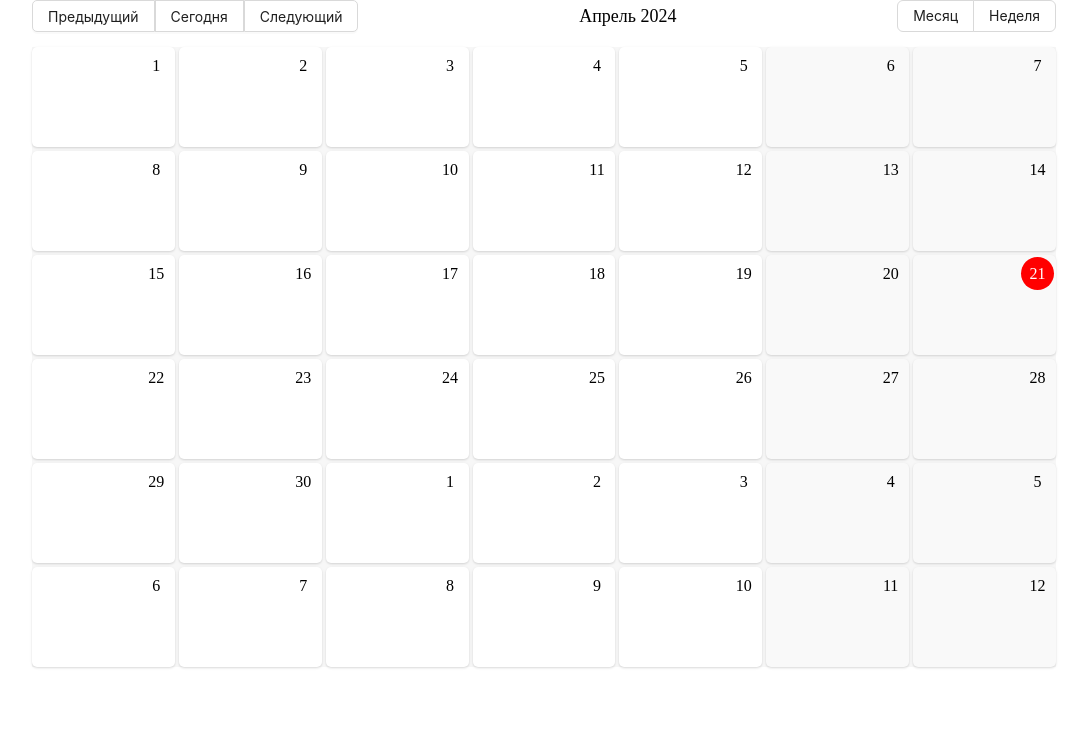
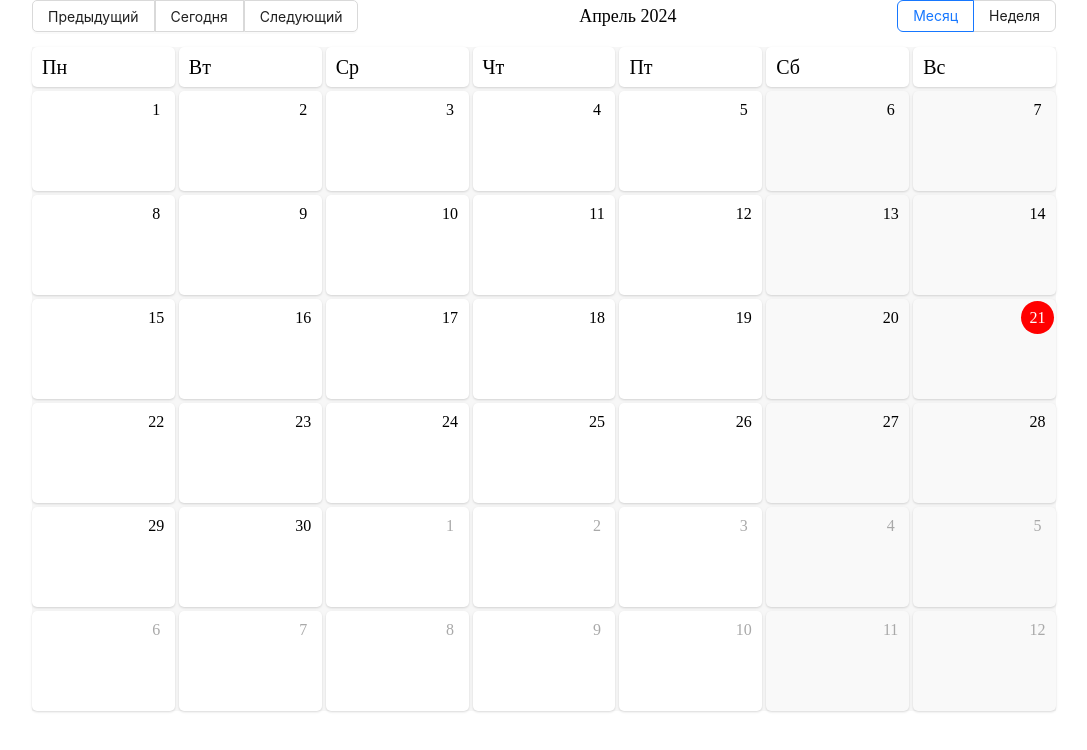
Before and after one commit to SVorobey/developReact, a React (Vite) app: page /calendar in a window 1280 px wide. Shown: the top 750 px of the page, without its empty margins (96-1183 px from the left). Built offline with nearby package versions, Linux system fonts and the light colour scheme.

Commit message:
Some visual fixes

```diff
--- a/src/app/momentConfig/index.ts
+++ b/src/app/momentConfig/index.ts
@@ -1,4 +1,4 @@
-export const daysOfWeek = ['Вс', 'Пн', 'Вт', 'Ср', 'Чт', 'Пт', 'Сб'];
+export const daysOfWeek = ['Пн', 'Вт', 'Ср', 'Чт', 'Пт', 'Сб', 'Вс'];
 export const monthsOfYear = [
     'Январь',
     'Февраль',
--- a/src/features/calendar/calendarCells/index.tsx
+++ /dev/null
@@ -1,29 +0,0 @@
-import moment from "moment";
-import { Cells, CellsWrapper, RowInCell, DayWrapper, CurrentDay } from "./styles";
-
-
-type Props = {
-    fulldate: string,
-}
-
-export const CalendarCells:React.FC<Props> = ({fulldate}) => {
-    const day = moment(fulldate).startOf('month').startOf('week');
-    const calendarDays = [...Array(42)].map(() => day.add(1, 'day').clone());
-  return (
-    <CellsWrapper>
-        {
-            calendarDays.map((item) => (
-                <Cells key={item.unix()} isweekend={(item.day() === 6 || item.day() === 0) ? 'true' : 'false'}>
-                    <RowInCell
-                        justifycontent={'flex-end'}
-                    >
-                        <DayWrapper>
-                            {moment().isSame(item, 'day') ? <CurrentDay>{item.format('D')}</CurrentDay> : item.format('D')}
-                        </DayWrapper>
-                    </RowInCell>
-                </Cells>
-            ))
-        }
-    </CellsWrapper>
-  )
-}
--- /dev/null
+++ b/src/features/calendar/calendarCellsMonth/index.tsx
@@ -0,0 +1,44 @@
+import moment from "moment";
+import { Cells, CellsWrapper, RowInCell, DayWrapper, CurrentDay, DayInHeader, WeekDaysWrapper } from "./styles";
+import { daysOfWeek } from "@app/momentConfig";
+
+
+type Props = {
+    fulldate: string,
+}
+
+export const CalendarCellsMonth:React.FC<Props> = ({fulldate}) => {
+    const day = moment(fulldate).startOf('month').startOf('week');
+    const calendarDays = [...Array(42)].map(() => day.add(1, 'day').clone());
+    console.log(moment().month());
+  return (
+    <CellsWrapper>
+        {
+            daysOfWeek.map((item) => (
+                <WeekDaysWrapper>
+                    <DayInHeader>
+                        {item}
+                    </DayInHeader>
+                </WeekDaysWrapper>
+            ))
+        }
+        {
+            calendarDays.map((item) => (
+                <Cells
+                    key={item.unix()}
+                    isweekend={(item.day() === 6 || item.day() === 0) ? 'true' : 'false'}
+                    isCurrentMonth={item.month() === moment(fulldate).month() ? 'true' : 'false'}
+                >
+                    <RowInCell
+                        justifycontent={'flex-end'}
+                    >
+                        <DayWrapper>
+                            {moment().isSame(item, 'day') ? <CurrentDay>{item.format('D')}</CurrentDay> : item.format('D')}
+                        </DayWrapper>
+                    </RowInCell>
+                </Cells>
+            ))
+        }
+    </CellsWrapper>
+  )
+}
--- a/src/features/calendar/calendarCells/styles.ts
+++ b/src/features/calendar/calendarCellsMonth/styles.ts
@@ -3,12 +3,12 @@ import styled from 'styled-components';
 type Props = {
     justifycontent?: string,
     isweekend?: string,
+    isCurrentMonth?: string,
 }
 
 export const CellsWrapper = styled.div`
     display: grid;
     grid-template-columns: repeat(7, 1fr);
-    grid-template-rows: repeat(6, 1fr);
     grid-gap: 4px;
     background: #F7F7F7;
 `;
@@ -17,7 +17,7 @@ export const Cells = styled.div<Props>`
     min-width: 140px;
     min-height: 100px;
     background: ${props => props.isweekend === 'true' ? '#F9F9F9' : '#FFF'};
-    color: #000;
+    color: ${props => props.isCurrentMonth === 'true' ? '#000' : '#A9A9A9'};
     box-shadow: rgba(0, 0, 0, 0.1) 0px 1px 3px 0px, rgba(0, 0, 0, 0.06) 0px 1px 2px 0px;
     border-radius: 5px;
 `;
@@ -46,3 +46,17 @@ export const CurrentDay = styled.div`
     align-items: center;
     justify-content: center;
 `;
+
+export const WeekDaysWrapper = styled(Cells)`
+    min-height: 40px;
+    grid-gap: 0;
+    color: #000;
+`;
+
+export const DayInHeader = styled(RowInCell)`
+    display: flex;
+    align-items: center;
+    height: 100%;
+    padding-left: 10px;
+    font-size: 20px;
+`;
--- /dev/null
+++ b/src/features/calendar/calendarCellsWeek/index.tsx
@@ -0,0 +1,5 @@
+export const CalendarCellsWeek = () => {
+  return (
+    <div>index</div>
+  )
+}
--- a/src/shared/calendar/radioGroup/index.tsx
+++ b/src/shared/calendar/radioGroup/index.tsx
@@ -3,16 +3,17 @@ import { Data } from '@features/calendar/calendarHeader/mock';
 
 type Props = {
   data: Data[],
+  defaultCheckedIndex?: number,
 }
 
-export const RadioGroup = ({ data }:Props) => {
+export const RadioGroup = ({ data, defaultCheckedIndex = 0 }: Props) => {
   return (
-    <Radio.Group>
+    <Radio.Group defaultValue={data[defaultCheckedIndex]?.label}>
       {data.map((item) => (
         <Radio.Button key={item.label} value={item.label}>
           {item.label}
         </Radio.Button>
       ))}
     </Radio.Group>
-  )
-}
+  );
+};
--- a/src/widgets/calendar/index.tsx
+++ b/src/widgets/calendar/index.tsx
@@ -1,4 +1,4 @@
-import { CalendarCells } from "@features/calendar/calendarCells"
+import { CalendarCellsMonth } from "@features/calendar/calendarCellsMonth"
 import { CalendarHeader } from "@features/calendar/calendarHeader"
 import { CalendarWrapper } from "./styles"
 import { useAppSelector } from "@shared/hooks/reduxHooks"
@@ -11,7 +11,7 @@ export const CalendarEgar = () => {
   return (
     <CalendarWrapper>
         <CalendarHeader currentmonthyear={currentMonthYear} />
-        <CalendarCells fulldate={currentDate} />
+        <CalendarCellsMonth fulldate={currentDate} />
     </CalendarWrapper>
   )
 }
```
Also changed, not shown: src/features/calendar/calendarCellsWeek/styles.tsx (added).
